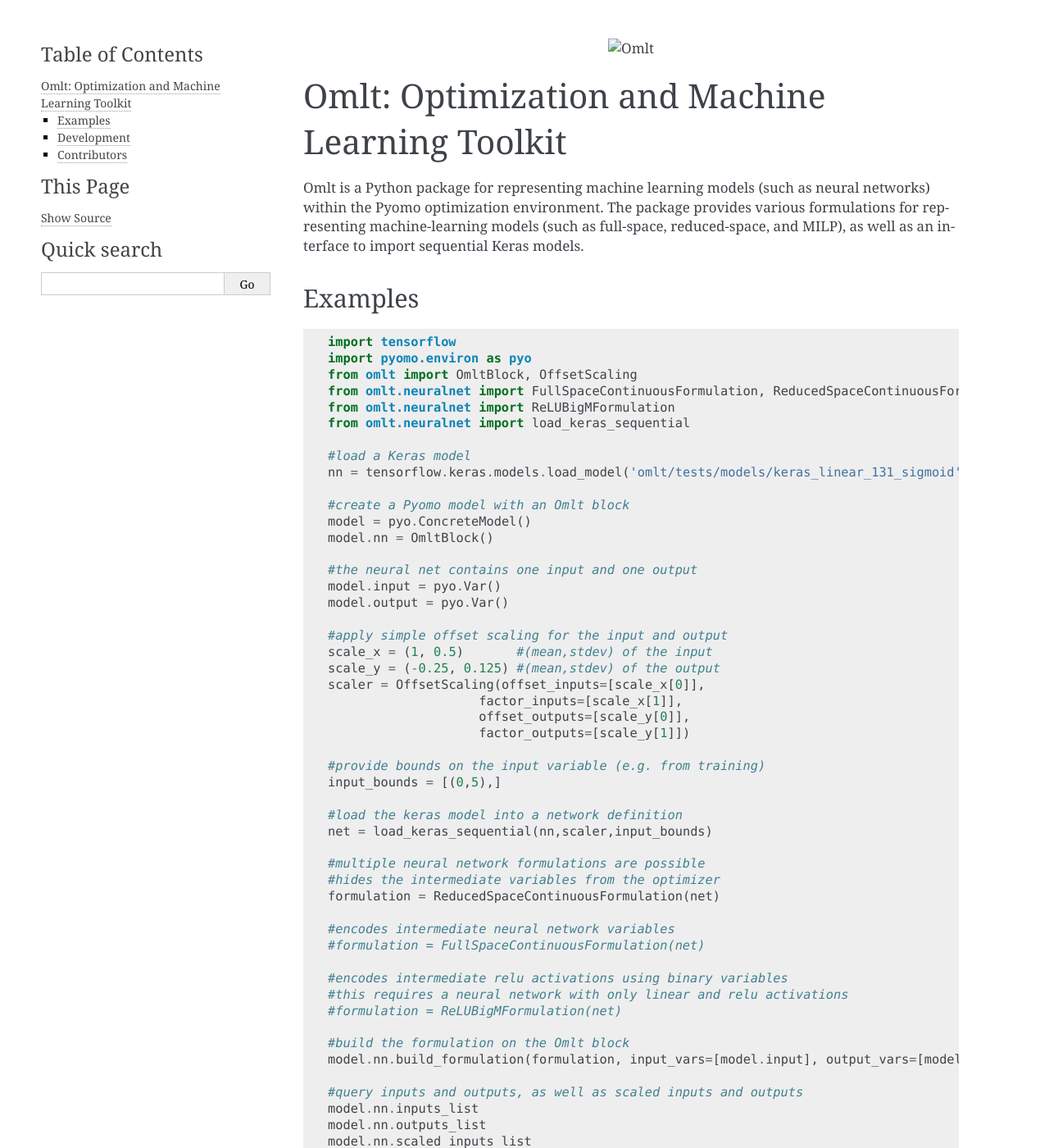
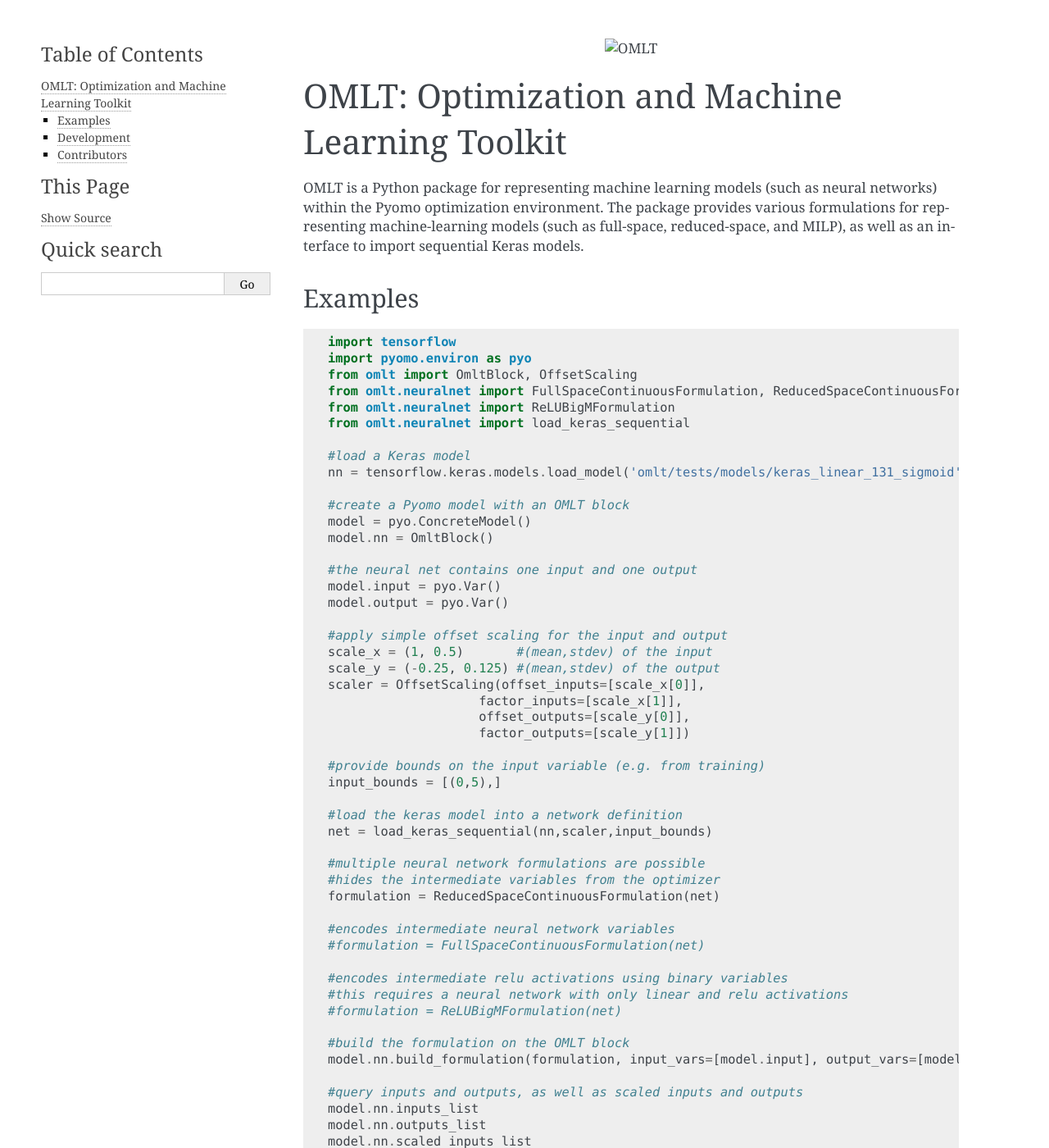
Before and after one commit to cog-imperial/OMLT, a Sphinx documentation site: the page built from docs/readme.rst, in a window 1280 px wide and 1400 px high. Shown: the whole window at 82% size. Built offline with Sphinx 7.4.7, drawn with Linux system fonts in a browser that asks for light colours.

Commit message:
fix OMLT capitalization

```diff
--- a/README.rst
+++ b/README.rst
@@ -1,15 +1,15 @@
 .. raw:: html
 
     <p align="center">
-      <img src="docs/_static/omlt_logo.png" width="300px" alt="Omlt">
+      <img src="docs/_static/omlt_logo.png" width="300px" alt="OMLT">
     </p>
 
 
 ===============================================
-Omlt: Optimization and Machine Learning Toolkit
+OMLT: Optimization and Machine Learning Toolkit
 ===============================================
 
-Omlt is a Python package for representing machine learning models (such as neural networks) within the Pyomo optimization environment. The package provides various formulations for representing machine-learning models (such as full-space, reduced-space, and MILP), as well as an interface to import sequential Keras models.
+OMLT is a Python package for representing machine learning models (such as neural networks) within the Pyomo optimization environment. The package provides various formulations for representing machine-learning models (such as full-space, reduced-space, and MILP), as well as an interface to import sequential Keras models.
 
 
 Examples
@@ -27,7 +27,7 @@
    #load a Keras model
    nn = tensorflow.keras.models.load_model('omlt/tests/models/keras_linear_131_sigmoid', compile=False)
 
-   #create a Pyomo model with an Omlt block
+   #create a Pyomo model with an OMLT block
    model = pyo.ConcreteModel()
    model.nn = OmltBlock()
 
@@ -60,7 +60,7 @@
    #this requires a neural network with only linear and relu activations
    #formulation = ReLUBigMFormulation(net)
 
-   #build the formulation on the Omlt block
+   #build the formulation on the OMLT block
    model.nn.build_formulation(formulation, input_vars=[model.input], output_vars=[model.output])
 
    #query inputs and outputs, as well as scaled inputs and outputs
@@ -79,7 +79,7 @@
 Development
 ===========
 
-Omlt uses `tox` to manage development tasks:
+OMLT uses `tox` to manage development tasks:
 
 * `tox -av` to list available tasks
 * `tox` to run tests
--- a/docs/conf.py
+++ b/docs/conf.py
@@ -246,7 +246,7 @@
 # Grouping the document tree into LaTeX files. List of tuples
 # (source start file, target name, title, author, documentclass [howto/manual]).
 latex_documents = [
-    ("index", "user_guide.tex", "Omlt Documentation", "Francesco Ceccon", "manual")
+    ("index", "user_guide.tex", "OMLT Documentation", "Francesco Ceccon", "manual")
 ]
 
 # The name of an image file (relative to this directory) to place at the top of
```
